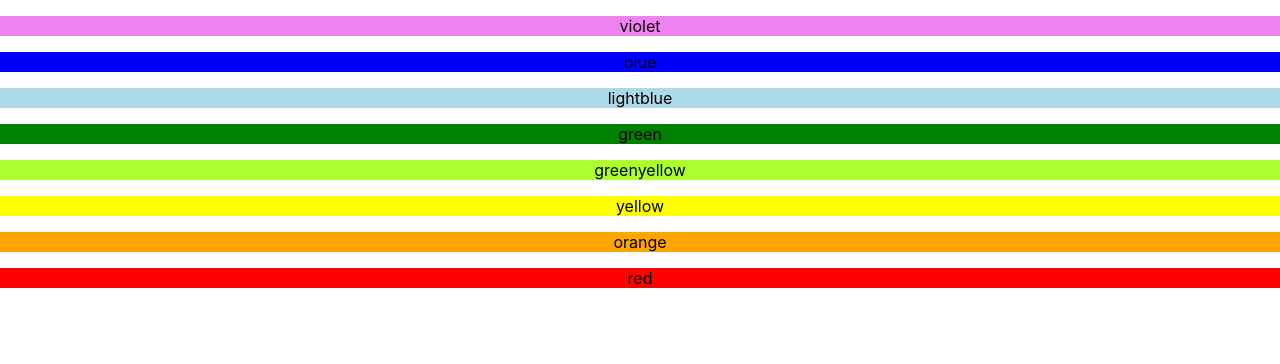
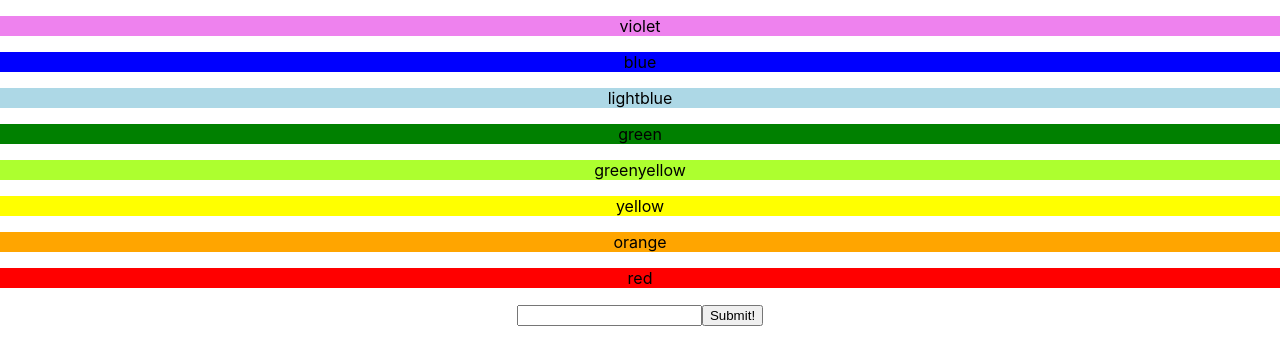
Before and after one commit to Meroni-bcg/react-rainbow, a React (Create React App) app: page / in a window 1280 px wide. Shown: the top 364 px of the page. Built offline with nearby package versions, Linux system fonts and the light colour scheme.

Commit message:
fixed submit button bug
lowercased the "e" in exports in ColorForms.js

```diff
--- a/src/App.js
+++ b/src/App.js
@@ -5,12 +5,7 @@ import ColorBlock from './ColorBlock';
 import ColorForm from './ColorForm';
 
 function App(){
-  let colors = [
-      'violet', 'blue',
-      'lightblue', 'green',
-      'greenyellow', 'yellow',
-      'orange', 'red'
-  ];
+  let [colors, setColors ]= useState (['violet','blue','lightblue','green','greenyellow', 'yellow','orange', 'red']);
 
     let colorMap = colors.map((color, i) => {
         return (
@@ -18,12 +13,14 @@ function App(){
         );
     });
 
-
+    const addColor = (newColor) => {
+      setColors([...colors, newColor])
+    }
 
     return (
         <div className="App">
             {colorMap}
-
+           <ColorForm addColor={addColor}/>
         </div>
     );
 }
--- a/src/ColorForm.js
+++ b/src/ColorForm.js
@@ -1,21 +1,18 @@
+import React, { useState } from 'react'
 
-import React, {useState} from 'react'
-
-function ColorForm(props) {
+function ColorForm(props){
     let [input, setInput] = useState('')
-
-    const handleSubmit = (e) => {
-        e.preventDefault()
-        props.addColor(input)
-    }
 
     return (
         <div>
-            <form onSubmit = {handleSubmit}>
-                <input type = "text" onChange = {(e) => setInput(e.target.value)}/>
+            <form>
+                <input type="text"
+                onChange={(e) => setInput(e.target.value)} />
                 <button type="submit">Submit!</button>
             </form>
         </div>
     )
 }
+
+
 export default ColorForm
```
